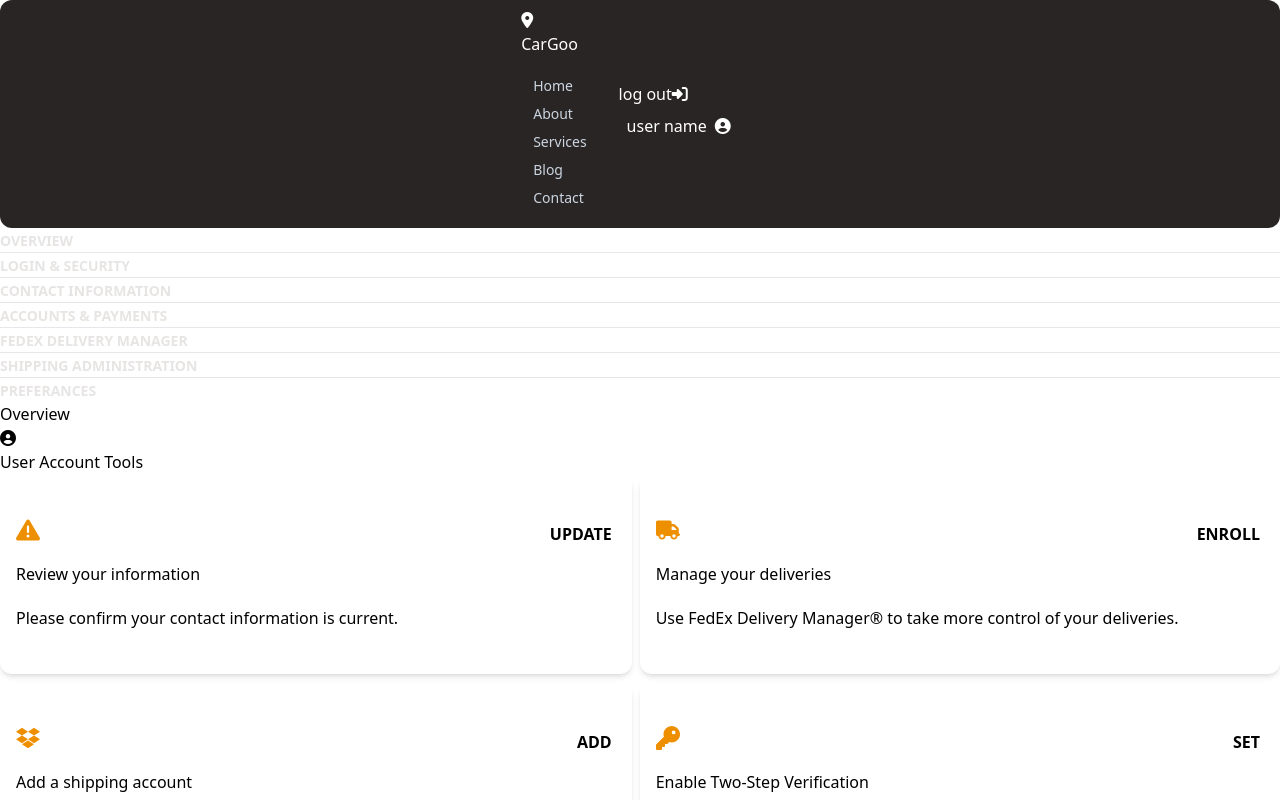
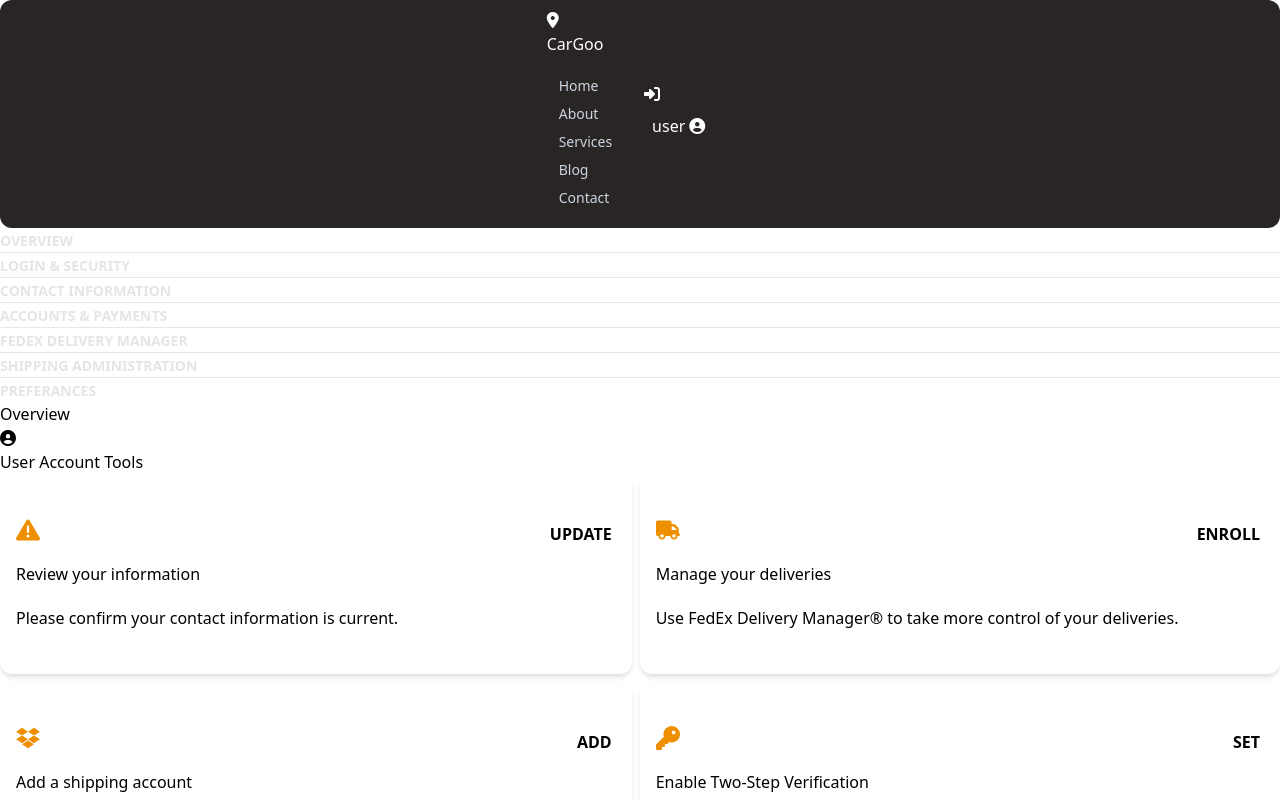
Before and after one commit to wisdomcool11/CarGoo-DashBoard, a React (Vite) app: page / in a window 1280 px wide. Shown: the top 800 px of the page. Built offline with nearby package versions, Linux system fonts and the light colour scheme.

Commit message:
remove the texts beside the logout icon and user icon, to make the menu look clean and easy to read better

```diff
--- a/src/components/header/Logo.jsx
+++ b/src/components/header/Logo.jsx
@@ -3,7 +3,7 @@
 export default function Logo (){
     return (
         <div className="flex justify-center gap-1 items-center md:px-2 h-full w-max">
-            <i className="fa-solid fa-location-dot text-[#ee8f00] text-lg sm:text-4xl md:5xl "> </i>
+            <i className="fa-solid fa-location-dot text-[#ee8f00] text-lg md:text-4xl "> </i>
             <a href="#">
                 <h1 className="font-['PT Sans', sans-serif] font-bold text-md sm:text-xl md:text-xl ">
                     CarGoo
--- a/src/components/header/nav_button/LogOut.jsx
+++ b/src/components/header/nav_button/LogOut.jsx
@@ -2,9 +2,9 @@
 
 export default function LogOut (){
     return(
-        <a href="#" className=" logout " >
-            log out
-            <i className="fa-solid fa-right-to-bracket"></i>
+        <a href="#" className=" logout " title="log out" >
+            {/* log out */}
+            <i className="fa-solid fa-right-to-bracket text-xl"></i>
         </a>
     )
 }
--- a/src/components/header/nav_button/NavButton.jsx
+++ b/src/components/header/nav_button/NavButton.jsx
@@ -2,7 +2,8 @@
 
 export default function NavButton ({children}){
     return(
-        <div className="w-[200px] flex flex-row justify-between items-center md:px-4 md:w-42 text-xs md:text-base md:w-80 gap-1 ">
+        <div className="w-[150px] md:w-80 flex flex-row justify-center items-center
+         md:px-4 md:w-42 text-xs md:text-base gap-1 ">
             {children}
         </div>
     )
--- a/src/components/header/nav_button/UserView.jsx
+++ b/src/components/header/nav_button/UserView.jsx
@@ -2,8 +2,8 @@
 
 export default function UserView (){
     return (
-        <a href="#" className="user_display-profile">
-            <span className="js-userProfile__Name text-sm">user name</span>
+        <a href="#" className="user_display-profile" title="user name">
+            <span className="js-userProfile__Name text-xs">user</span>
             <i className="fa-solid fa-circle-user text-4xl"></i> {/* user icons */}
         </a>
     )
--- a/src/index.css
+++ b/src/index.css
@@ -29,7 +29,7 @@
 .user_display-profile {
     @apply py-2 px-3 md:px-3 hover:bg-transparent hover:text-[#ee8f00] text-white
     font-light active:text-[#ee8f00] md:mx-2 transform hover:scale-[1.03]
-    active:translate-y-[4px] transition ease-in-out duration-150 flex justify-center items-center  gap-2
+    active:translate-y-[4px] transition ease-in-out duration-150 flex justify-center items-center gap-1
 }
 
 /* nav container */
```
